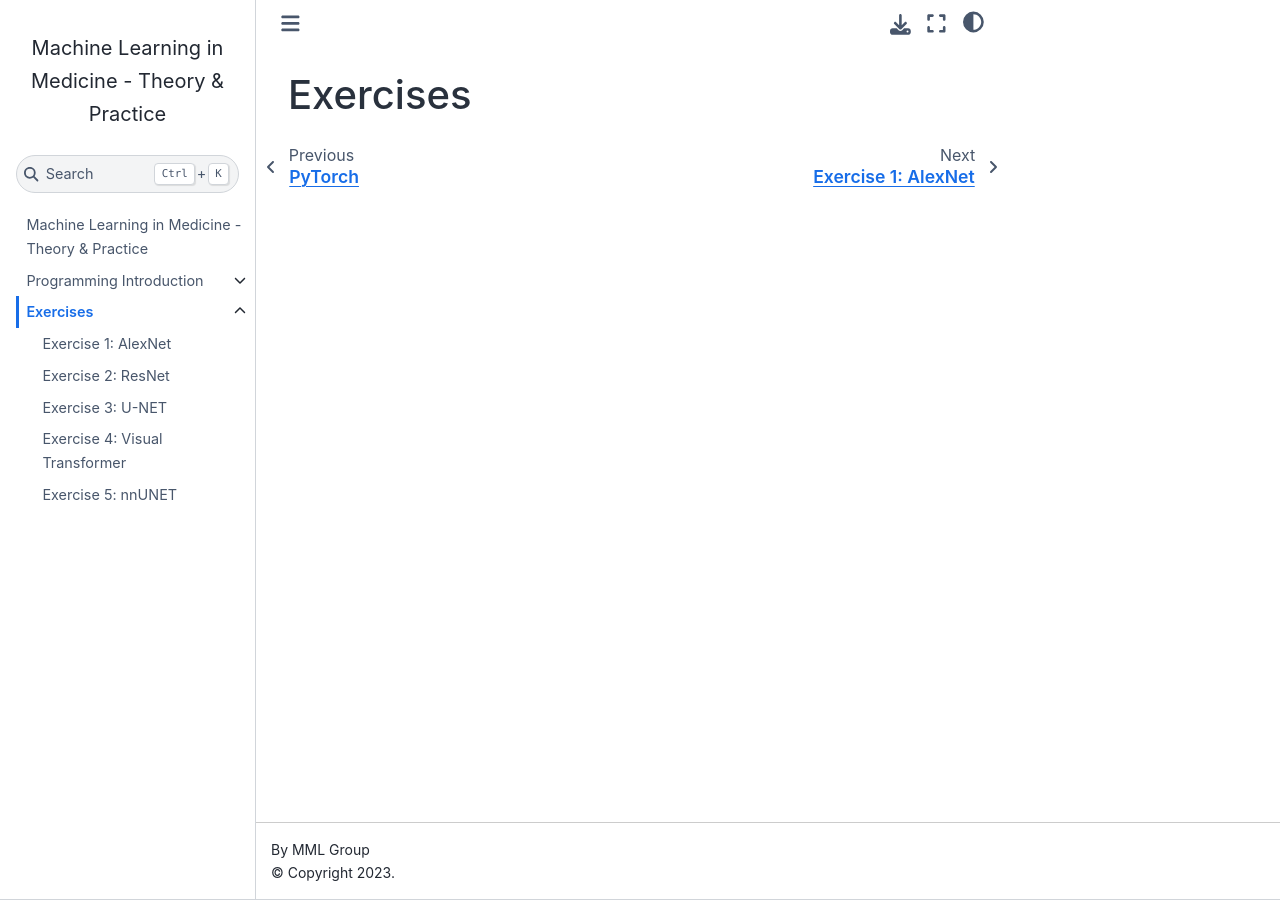
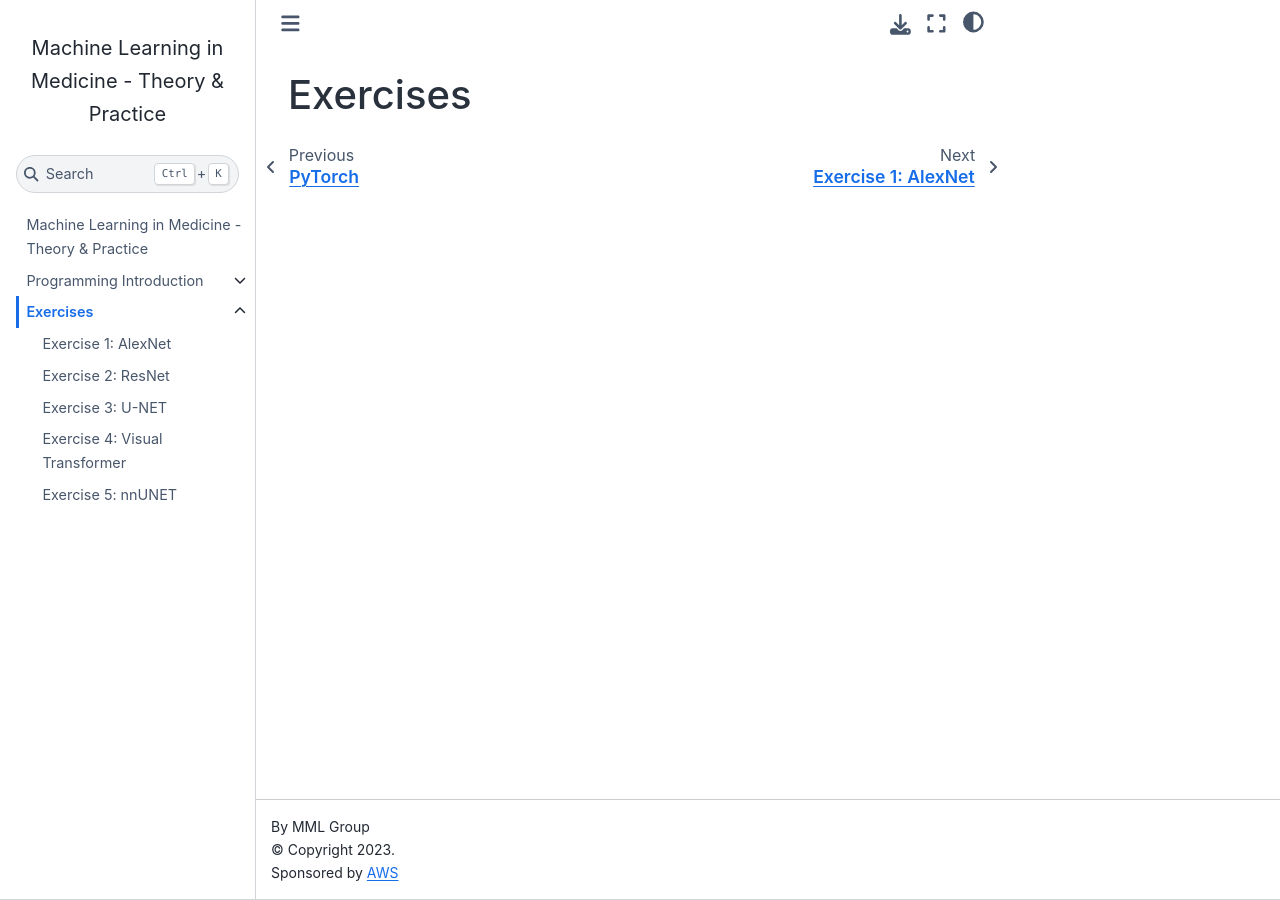
Before and after one commit to dadaamin/MLiM22-content, a Jupyter Book: the page built from exercises.md, in a window 1280 px wide. Built offline with Jupyter Book 1.0.4 settings and Sphinx 7.4.7 and the Sphinx Book theme 1.1.4, drawn with Linux system fonts in a browser that asks for light colours.

Commit message:
Add AWS sponsoring

```diff
--- a/_config.yml
+++ b/_config.yml
@@ -30,3 +30,7 @@ repository:
 html:
   use_issues_button: false
   use_repository_button: false
+  extra_footer: |
+        <div>
+           Sponsored by <a href="https://aws.amazon.com/de/">AWS</a>
+        </div>
```
